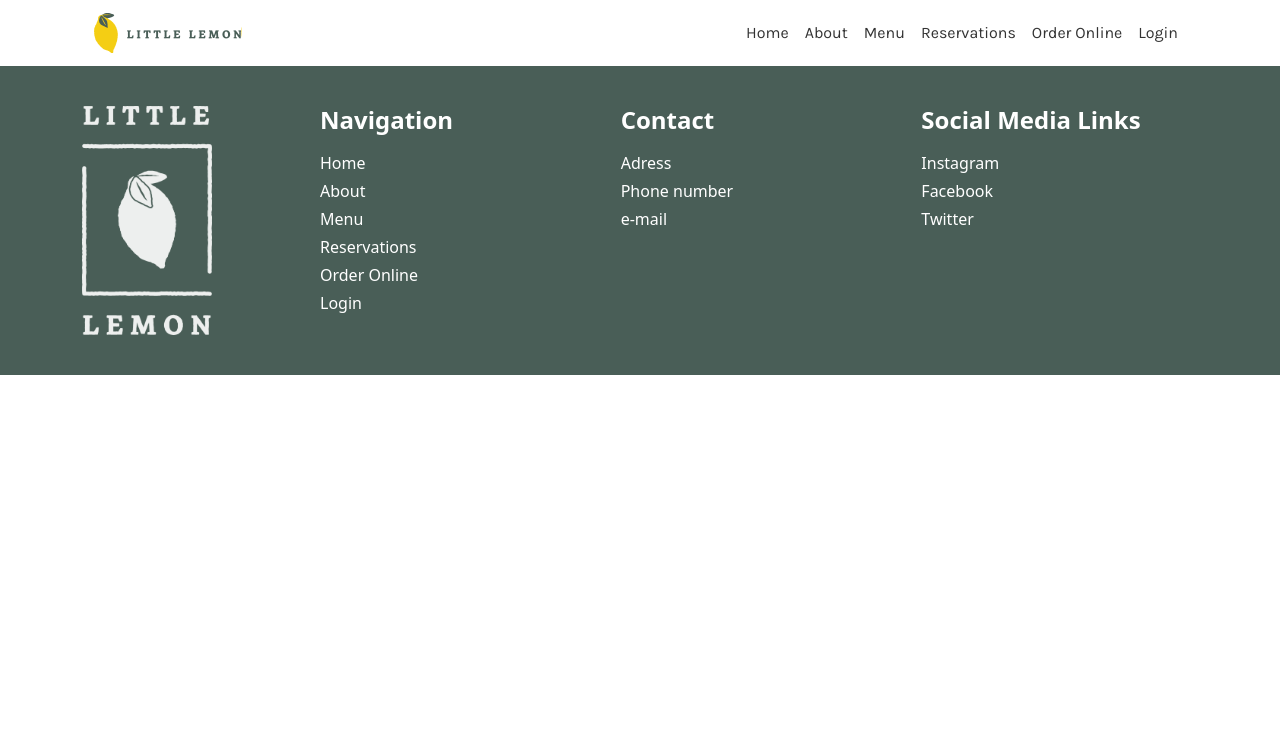
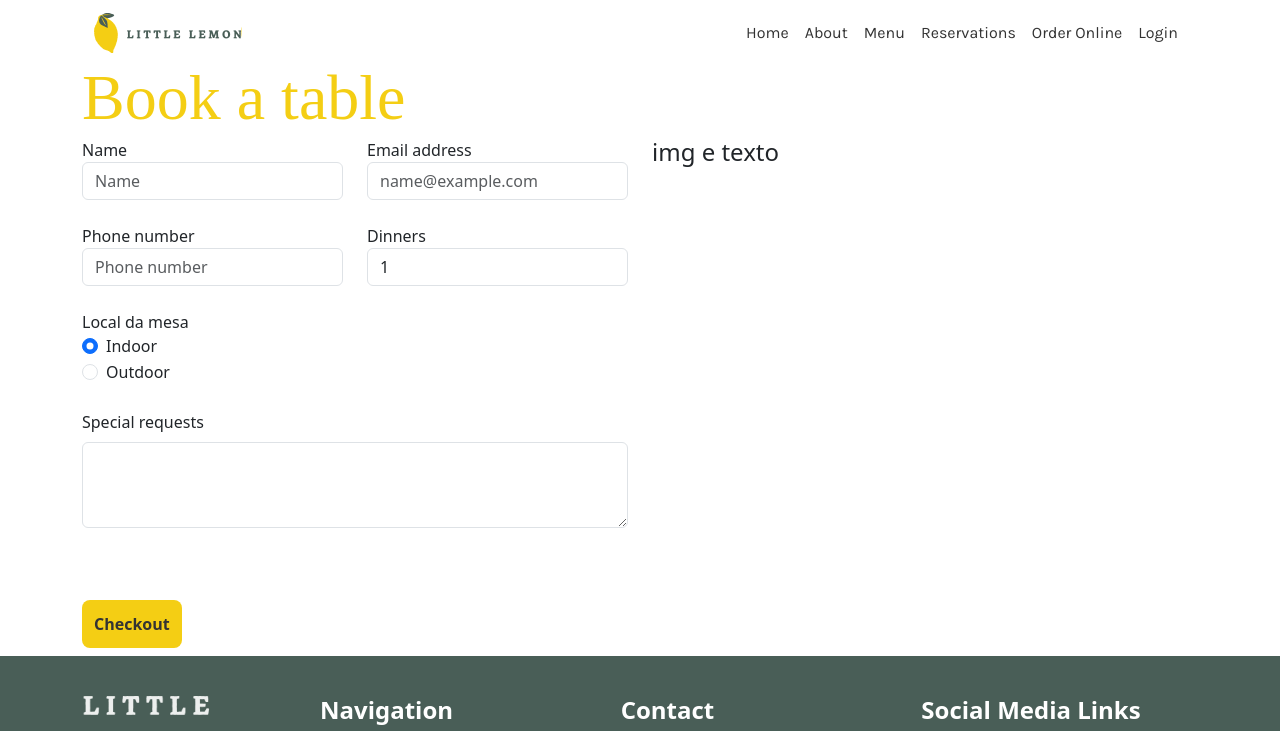
Before and after one commit to danielmccastro/frontend-developer-capstone, a React (Create React App) app: page / in a window 1280 px wide. Shown: the top 731 px of the page. Built offline with nearby package versions, Linux system fonts and the light colour scheme; a web font is replaced by a local one.

Commit message:
Book a table Form

```diff
--- a/src/components/Form.jsx
+++ b/src/components/Form.jsx
@@ -1,11 +1,102 @@
 import React from "react";
+import Button from "./Button";
 
 function Form() {
   return (
-    <main>
-     <form action="POST">
-
-     </form>
+    <main className="container">
+        <div className="row">
+            <h1 className="text-h1">Book a table</h1>
+        <div className="col-6">
+      <div className="row">
+        <form action="POST">
+          <div className="row">
+            <div class="form-group col-6 mb-4">
+              <label for="exampleFormControlInput1">Name</label>
+              <input
+                type="name"
+                class="form-control"
+                id="nameInput"
+                placeholder="Name"
+              />
+            </div>
+            <div class="form-group col-6 mb-4">
+              <label for="exampleFormControlInput1">Email address</label>
+              <input
+                type="email"
+                class="form-control"
+                id="exampleFormControlInput1"
+                placeholder="name@example.com"
+              />
+            </div>
+          </div>
+          <div className="row">
+            <div class="form-group col-6 mb-4">
+              <label for="exampleFormControlInput1">Phone number</label>
+              <input
+                type="name"
+                class="form-control"
+                id="nameInput"
+                placeholder="Phone number"
+              />
+            </div>
+          <div class="form-group col-6 mb-4">
+            <label for="exampleFormControlSelect1">Dinners</label>
+            <select class="form-control" id="exampleFormControlSelect1">
+              <option>1</option>
+              <option>2</option>
+              <option>3</option>
+              <option>4</option>
+              <option>5</option>
+              <option>6</option>
+              <option>7</option>
+              <option>8</option>
+            </select>
+          </div>
+          </div>
+          <fieldset className="mb-4">
+            <label htmlFor="">Local da mesa</label>
+          <div class="form-check">
+            <input
+              class="form-check-input"
+              type="radio"
+              name="flexRadioDefault"
+              id="flexRadioDefault1"
+              checked
+            />
+            <label class="form-check-label" for="flexRadioDefault1">
+              Indoor
+            </label>
+          </div>
+          <div class="form-check">
+            <input
+              class="form-check-input"
+              type="radio"
+              name="flexRadioDefault"
+              id="flexRadioDefault2"
+            />
+            <label class="form-check-label" for="flexRadioDefault2">
+              Outdoor
+            </label>
+          </div>
+          </fieldset>
+          <div class="mb-4">
+            <label for="exampleFormControlTextarea1" class="form-label">
+              Special requests
+            </label>
+            <textarea
+              class="form-control"
+              id="exampleFormControlTextarea1"
+              rows="3"
+            ></textarea>
+          </div>
+          <Button content={"Checkout"} />
+        </form>
+      </div>
+      </div>
+      <div className="col-6">
+        <h4>img e texto</h4>
+      </div>
+      </div>
     </main>
   );
 }
```
Also changed, not shown: src/App.css (+0 -80 lines).
